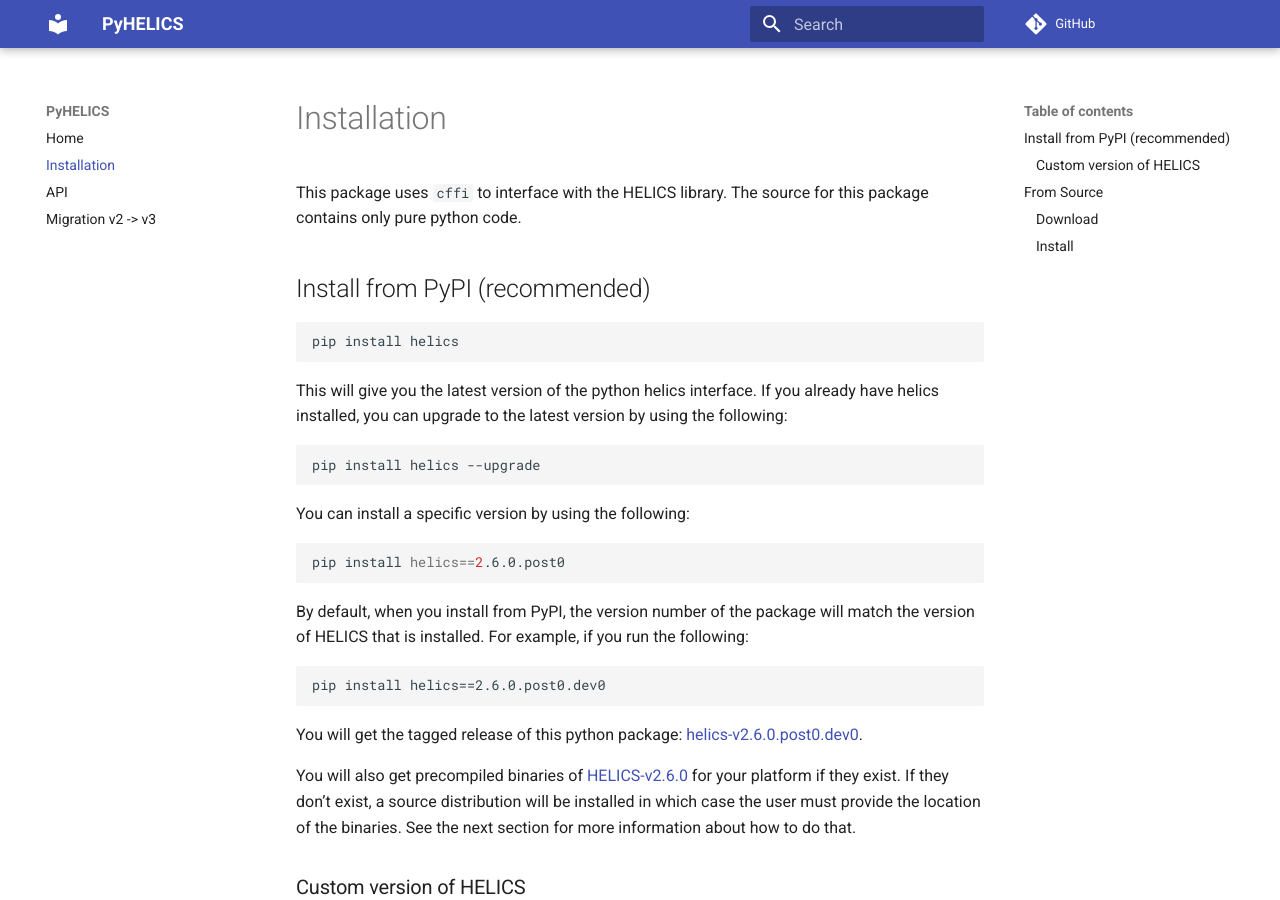
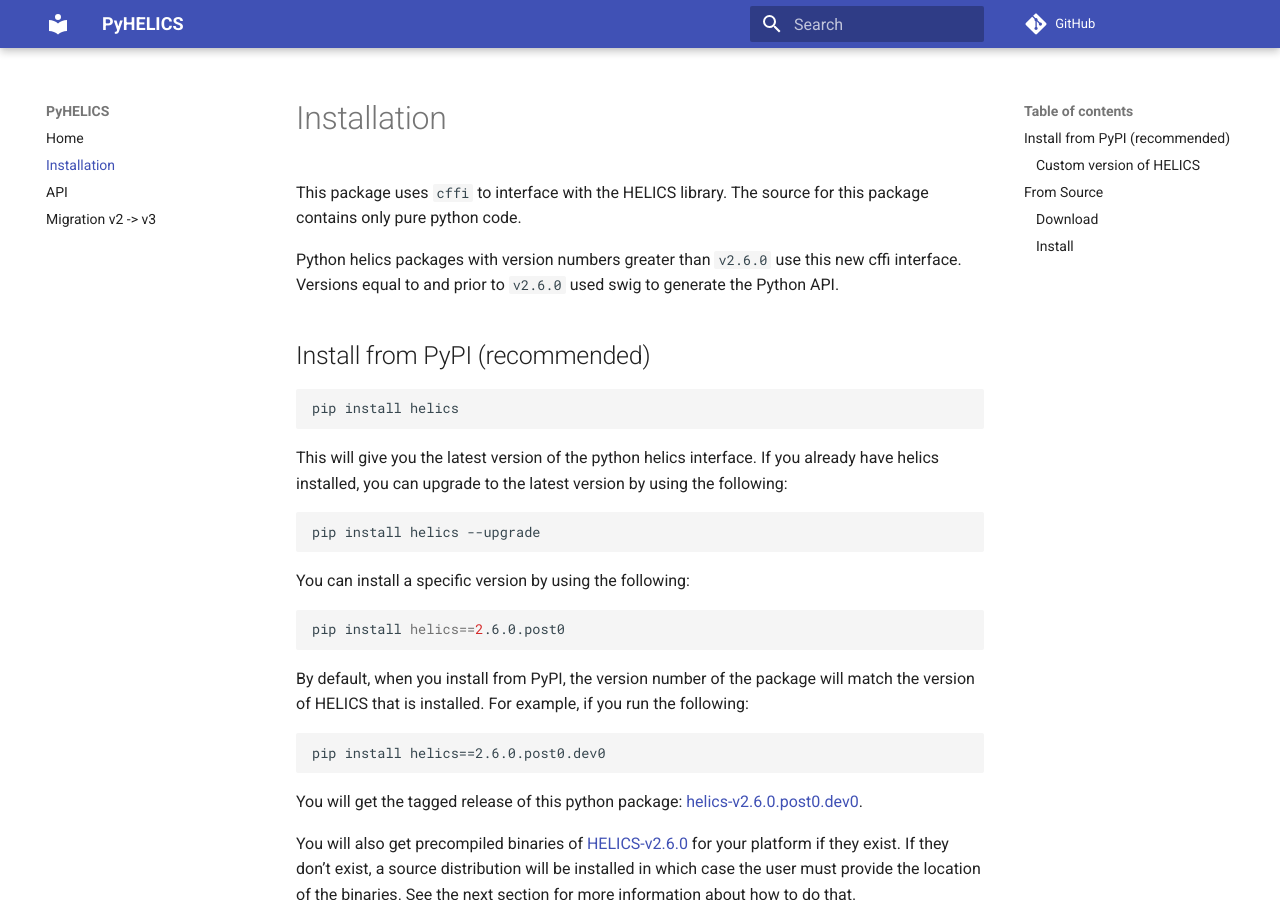
Before and after one commit to GMLC-TDC/pyhelics, an MkDocs documentation site: the page built from docs/installation.md, in a window 1280 px wide and 900 px high. Built offline with MkDocs 1.6.1 and Material for MkDocs 9.7.7, drawn with Linux system fonts in a browser that asks for light colours; comment, search, counter and statistics services are not loaded.

Commit message:
Update documentation

```diff
--- a/docs/installation.md
+++ b/docs/installation.md
@@ -2,6 +2,9 @@
 
 This package uses `cffi` to interface with the HELICS library.
 The source for this package contains only pure python code.
+
+Python helics packages with version numbers greater than `v2.6.0` use this new cffi interface.
+Versions equal to and prior to `v2.6.0` used swig to generate the Python API.
 
 ## Install from PyPI (recommended)
 
```
